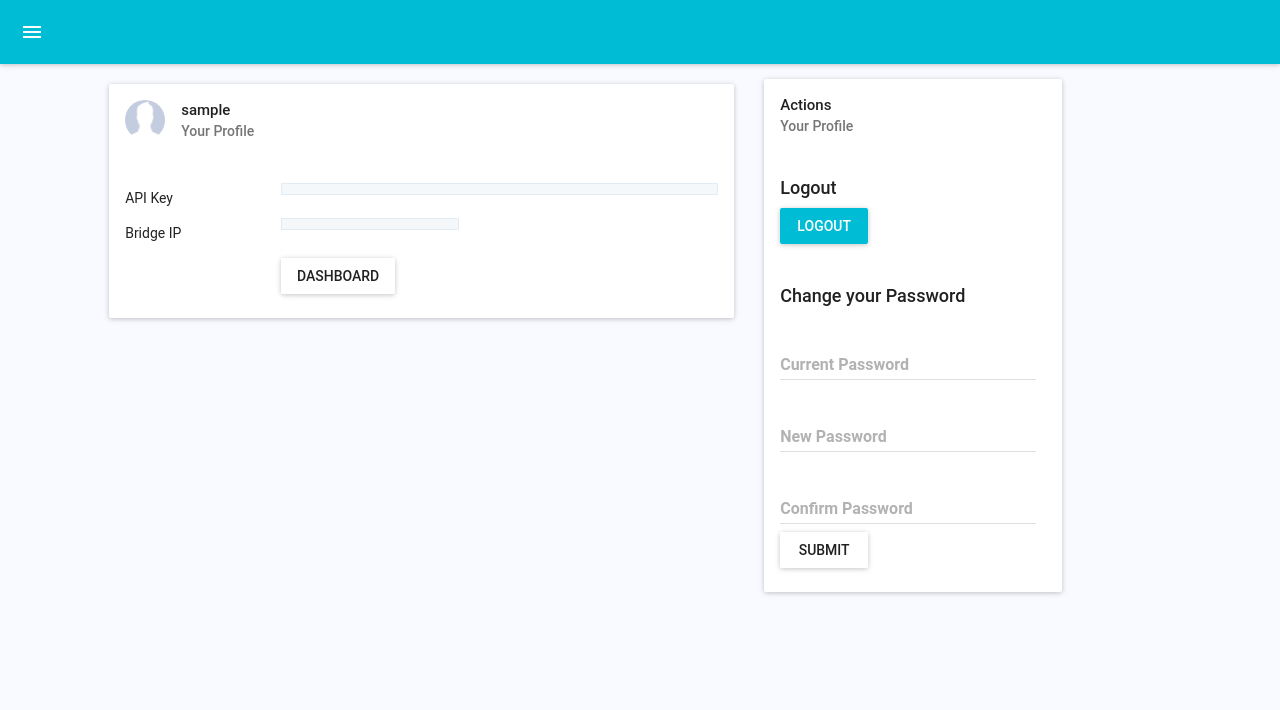
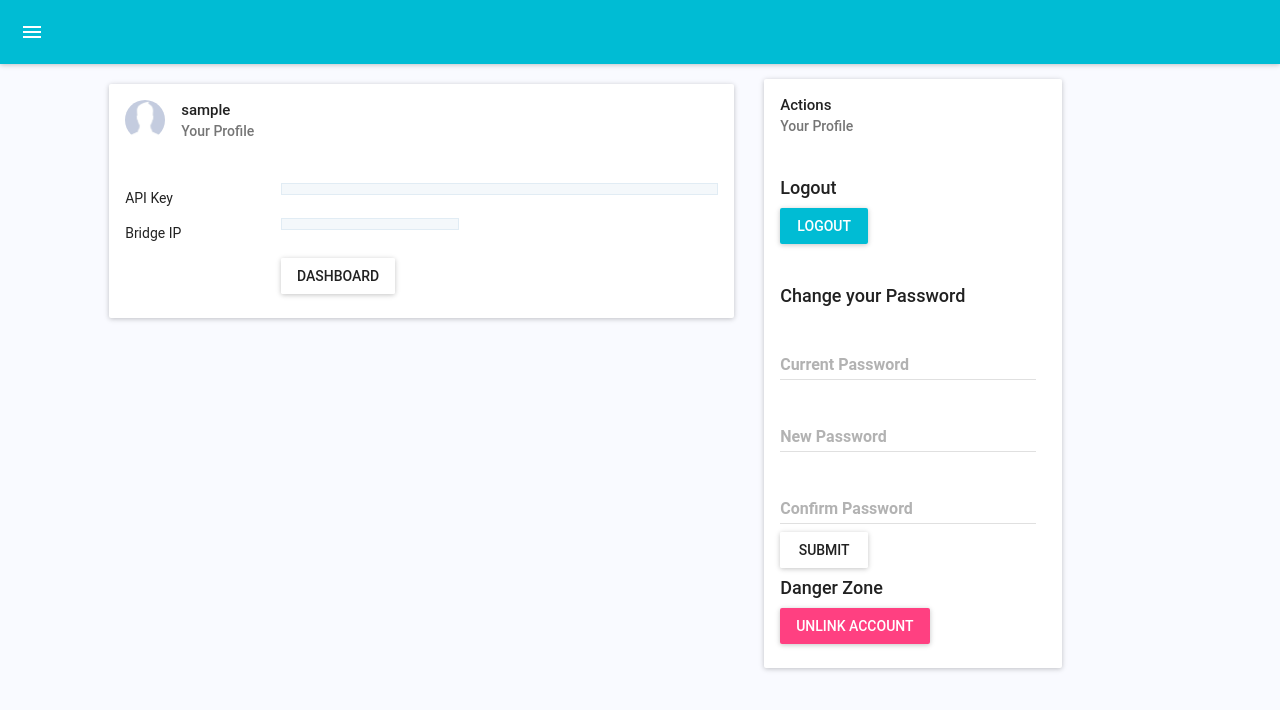
Before and after one commit to cbartram/hue-server, a React app in the folder client/: page /profile in a window 1280 px wide. Shown: the top 710 px of the page. Built offline with nearby package versions, Linux system fonts and the light colour scheme; sample sign-in values are in the browser's storage.

Commit message:
Added Unlink Funcionality

```diff
--- a/client/package.json
+++ b/client/package.json
@@ -14,7 +14,7 @@
     "babel-runtime": "6.26.0",
     "bootstrap": "^3.3.7",
     "case-sensitive-paths-webpack-plugin": "2.1.1",
-    "chalk": "1.1.3",
+    "chalk": "^1.1.3",
     "css-loader": "0.28.4",
     "dotenv": "4.0.0",
     "eslint": "4.4.1",
--- a/client/src/components/profile/Profile.js
+++ b/client/src/components/profile/Profile.js
@@ -15,6 +15,7 @@
 
         this.state = {
             user: JSON.parse(sessionStorage.getItem('user')),
+            showUnlink: false, //Wether or not to show the unlink button
             errorMessage: {currPass: '', newPass: '', confirm: ''},
             currPass: '',
             newPass: '',
@@ -22,6 +23,14 @@
             successMessage: '',
         }
     }
+
+
+    componentDidMount = () => {
+      //Show the unlink button if the user is setup
+      if(!this.state.user.setupRequired) {
+          this.setState({showUnlink: true});
+      }
+    };
 
     /**
      * Handles the current password field being changed
@@ -91,6 +100,29 @@
            //Something went wrong with the passwords matching
            this.setState({errorMessage: {newPass: 'New passwords do not match', currPass: '', confirm: 'New passwords do not match'}});
        }
+    };
+
+    /**
+     * Handles removing the api key, and ip from the user account
+     */
+    handleUnlink = () => {
+        //Unlink the users account
+        fetch('/unlink', {
+            method: 'POST',
+            headers: {
+                'Accept': 'application/json',
+                'Content-Type': 'application/json',
+            },
+            body: JSON.stringify({
+                username: this.state.user
+            })
+        }).then(res => res.json()).then((json) => {
+            if(json.success) {
+                sessionStorage.removeItem('user');
+                sessionStorage.setItem('user', JSON.stringify(json.user));
+                this.setState({showUnlink: false});
+            }
+        });
     };
 
 
@@ -192,6 +224,23 @@
                                     onChange={(e, value) => this.handleChange(e, value, "confirm")}
                                 />
                                 <RaisedButton label="Submit" onClick={this.handleSubmit} />
+
+                                <div className="row">
+                                    <div className="col-md-10">
+                                        {
+                                            this.state.showUnlink === true ?
+                                                <div>
+                                                    <h4>Danger Zone</h4>
+                                                    <RaisedButton secondary={true} label="Unlink Account" onClick={this.handleUnlink} />
+                                                </div>
+                                            : <div>
+                                                <h4>Setup Account</h4>
+                                                <Link to="/setup"><RaisedButton primary={true} label="Setup" /></Link>
+                                            </div>
+                                        }
+
+                                    </div>
+                                </div>
                             </CardText>
                         </Card>
                     </div>
--- a/client/src/components/profile/style.css
+++ b/client/src/components/profile/style.css
@@ -20,3 +20,7 @@
 .success {
     color: rgb(0, 202, 114);
 }
+
+.danger {
+    background-color: #ff1c4d;
+}
```
Also changed, not shown: 1 other file (tests, documents, lock files or other folders).
